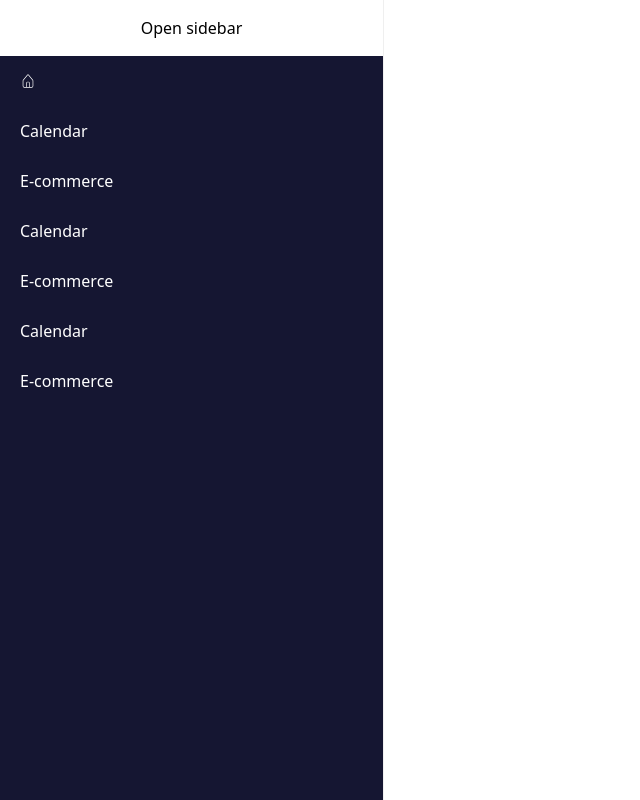
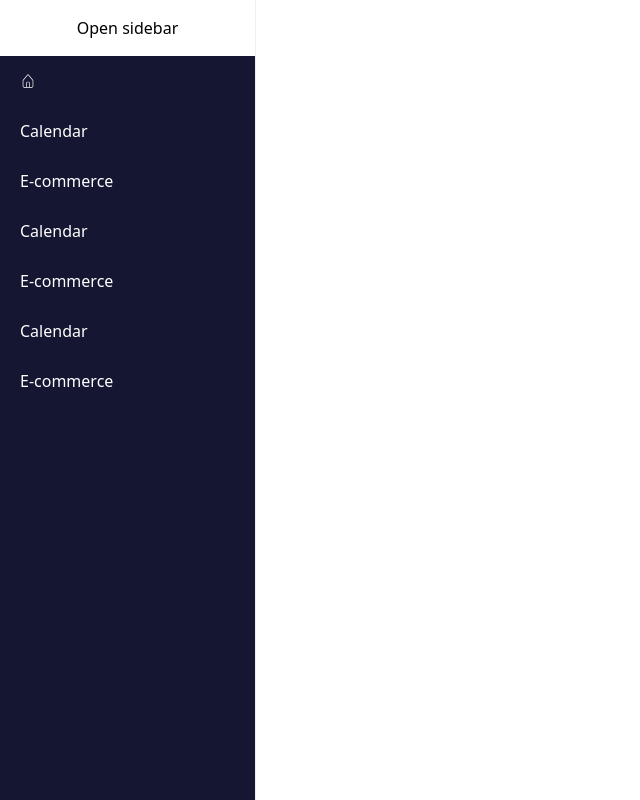
Before and after one commit to Anmol0987/Employee_managment_Art, a React (Vite) app: page / in a window 1280 px wide. Shown: the whole page, without its empty margins (0-640 px from the left). Built offline with nearby package versions, Linux system fonts and the light colour scheme.

Commit message:
navbar Fixed

```diff
--- a/package.json
+++ b/package.json
@@ -15,7 +15,8 @@
     "react-icons": "^5.3.0",
     "react-pro-sidebar": "^1.1.0",
     "react-router": "^6.26.2",
-    "react-router-dom": "^6.26.2"
+    "react-router-dom": "^6.26.2",
+    "recoil": "^0.7.7"
   },
   "devDependencies": {
     "@eslint/js": "^9.9.0",
--- a/src/App.jsx
+++ b/src/App.jsx
@@ -1,14 +1,17 @@
 import React from 'react'
 import SideBar from './components/SideBar'
 import NavBar from './components/NavBar'
+import { RecoilRoot } from 'recoil'
 
 
 
 function App() {
   return (
     <>
+    <RecoilRoot>
     <SideBar/>
     <NavBar/>
+    </RecoilRoot>
     </>
   )
 }
--- /dev/null
+++ b/src/atom/Collapsed.jsx
@@ -0,0 +1,6 @@
+import {atom} from 'recoil'
+
+export const CollapsedAtom =atom({
+    key:'collapsedAtom',
+    default:false
+})
--- a/src/components/NavBar.jsx
+++ b/src/components/NavBar.jsx
@@ -2,11 +2,14 @@ import React from 'react'
 import { AiOutlineSearch } from "react-icons/ai";
 import { IoMdNotificationsOutline } from "react-icons/io";
 import { IoSettingsOutline } from "react-icons/io5";
+import { useRecoilValue } from 'recoil';
+import { CollapsedAtom } from '../atom/Collapsed';
+const NavBar = () => {
+    const isCollapsed = useRecoilValue(CollapsedAtom);
 
-const NavBar = () => {
     return (
         <>
-            <div className='h-14 w-[95%] bg-slate-900 flex float-end justify-between items-center px-10'>
+            <div className= {`${isCollapsed  ? "h-14 w-[95%] bg-slate-900 flex float-end justify-between items-center px-10" : "h-14 w-[80%] bg-slate-900 flex float-end justify-between items-center px-10"}` }>
                 <div className='flex justify-center items-center gap-4 '>
                     <h2 className='text-slate-300'>My Space</h2>
                     <h2 className='text-slate-300'>Team</h2>
--- a/src/components/SideBar.jsx
+++ b/src/components/SideBar.jsx
@@ -1,9 +1,12 @@
 import { Sidebar, MenuItem, Menu } from 'react-pro-sidebar';
 import { useState } from 'react';
 import { CiHome } from "react-icons/ci";
+import { useRecoilState } from 'recoil';
+import { CollapsedAtom } from '../atom/Collapsed';
+
 
 export default function SideBar() {
-    const [isCollapsed, setIsCollapsed] = useState(false);
+    const [isCollapsed,setIsCollapsed] = useRecoilState(CollapsedAtom);
 
     const handleToggleSidebar = () => {
         setIsCollapsed(!isCollapsed);
@@ -17,7 +20,7 @@ export default function SideBar() {
                 top: '0',
                 left: '0',
             }
-        } width="30%" collapsedWidth='7%' collapsed={isCollapsed} >
+        } width="20%" collapsedWidth='5%' collapsed={isCollapsed} >
             <button style={{ width: '100%', height: "3.5rem", backgroundColor: 'white', alignItems: "center" }} onClick={() => handleToggleSidebar()}>Open sidebar</button>
             <Menu rootStyles={{
                 color: 'white',
```
Also changed, not shown: 1 other file (tests, documents, lock files or other folders).
